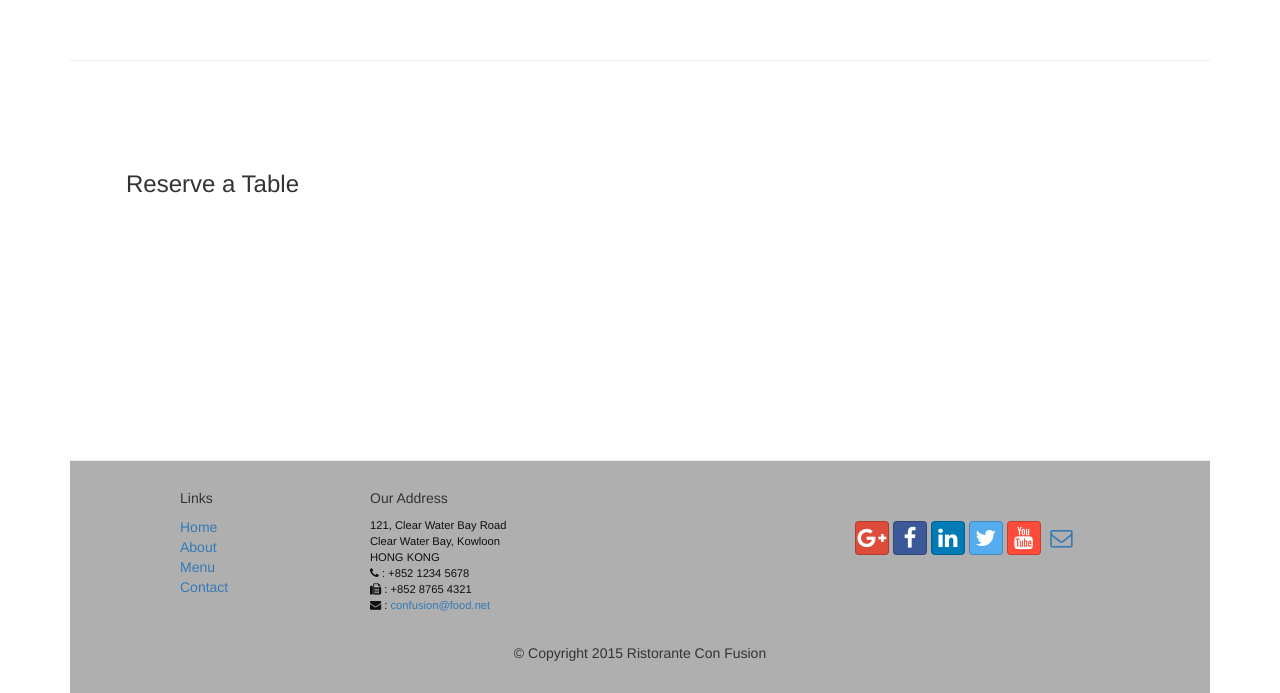
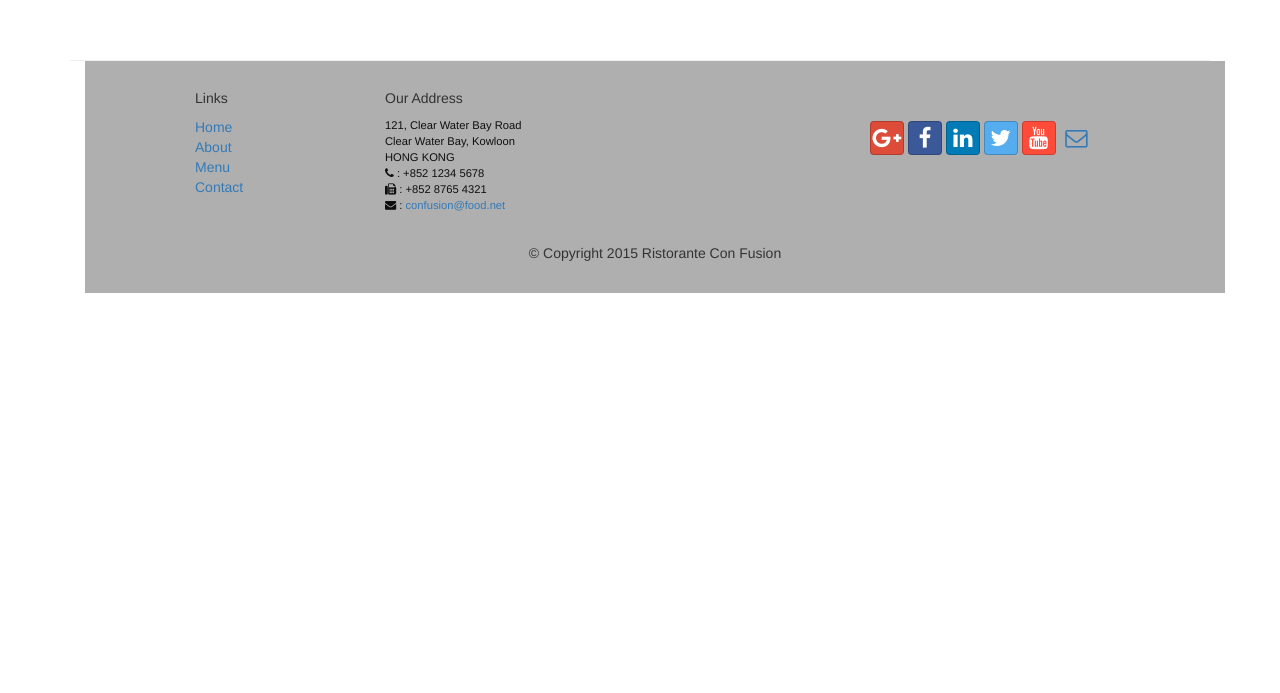
Before and after one commit to contiforza/Coursera-FullStack, a plain HTML site: page 2-Front-End-Web-UI/conFusion/index.html in a window 1280 px wide. Shown: the part 1999-2692 px from the top of the page. After the commit the page ends 2292 px from the top, so only its background shows below. Drawn offline with nearby package versions, Linux system fonts and the light colour scheme.

Commit message:
Missing changes in Week 3 submission: "Reserve Table" was left hanging in the bottom of the page. Javascript for enabling tooltips still active.

```diff
--- a/2-Front-End-Web-UI/conFusion/index.html
+++ b/2-Front-End-Web-UI/conFusion/index.html
@@ -381,15 +381,6 @@
             </div>
         </div>
     </div>
-        <div class="row row-content" id="reserve">
-            <div class="col-xs-12 col-sm-3">
-                <p style="padding:20px;"></p>
-                <h3 align=center>Reserve a Table</h3>
-            </div>
-            <div class="col-xs-12 col-sm-9">
-            </div>
-        </div>
-    </div>
 
     <footer>
         <div class="container">
@@ -462,11 +453,6 @@
     <script src="https://ajax.googleapis.com/ajax/libs/jquery/1.11.3/jquery.min.js"></script>
     <!-- Include all compiled plugins (below), or include individual files as needed -->
     <script src="js/bootstrap.min.js"></script>
-    <script>
-    $(function () {
-        $('[data-toggle="tooltip"]').tooltip()
-    });
-    </script>
 </body>
 
 </html>
```
